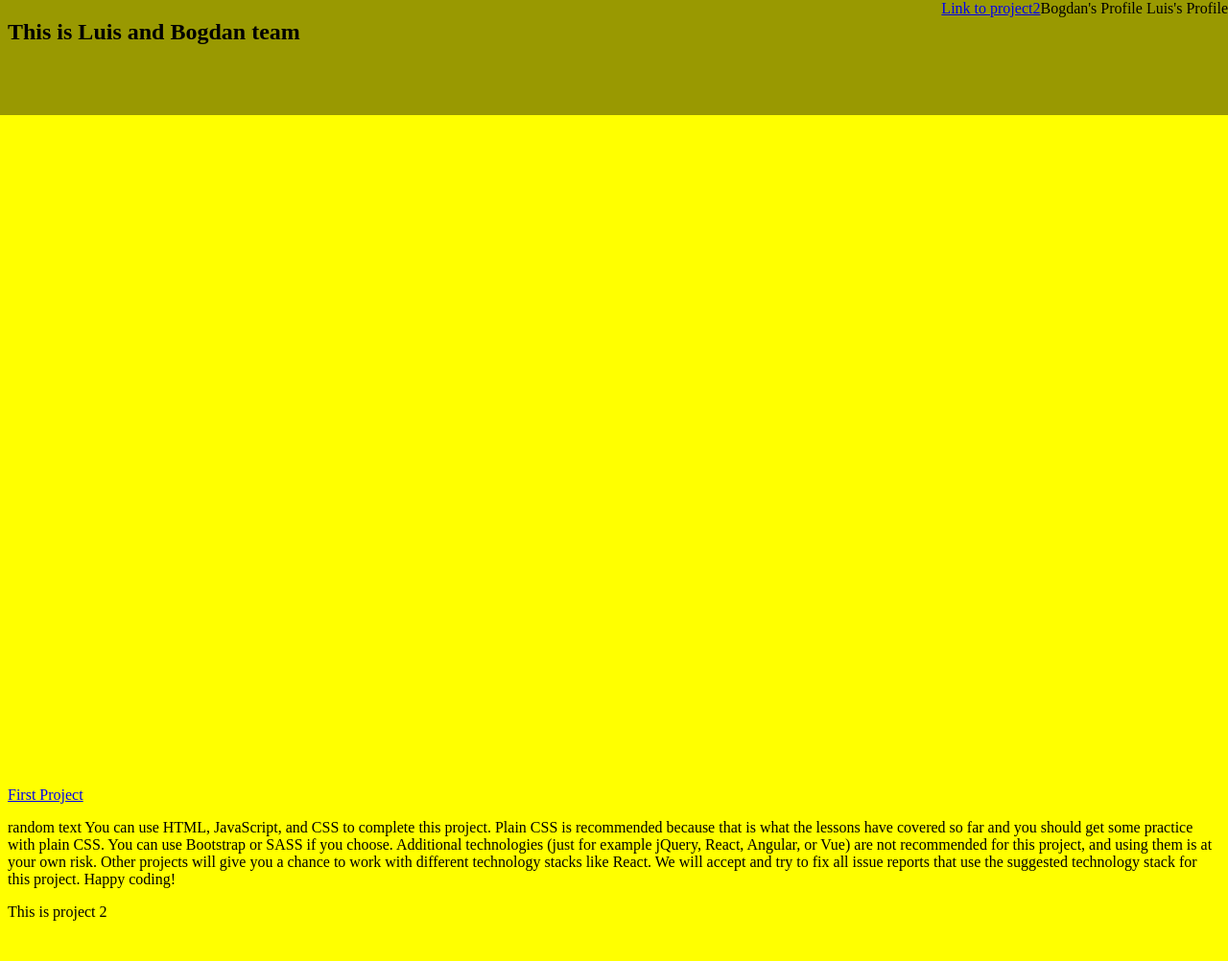
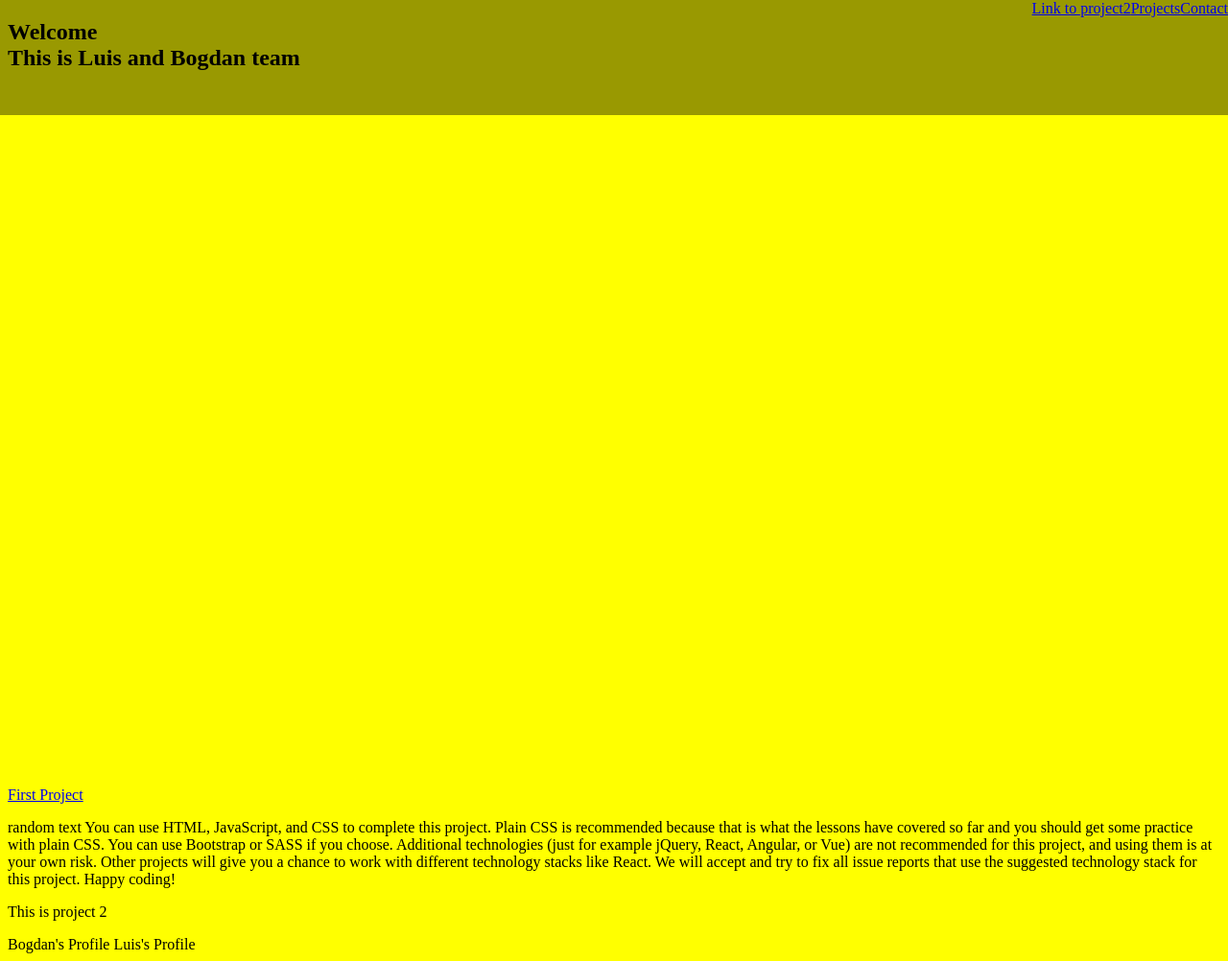
Before and after one commit to Thiazole/Luis-Bogdan, a plain HTML site: page index.html in a window 1280 px wide. Shown: the whole page at 96% size. Before the commit the page ends 976 px from the top, so only its background shows below. Drawn offline with Linux system fonts and the light colour scheme.

Commit message:
update Bogdan

```diff
--- a/index.html
+++ b/index.html
@@ -9,15 +9,17 @@
   <body>
     <nav id = "navbar">
       <div>
-        <a href="#project2" target="_self"> Link to project2</a>
+        <a href="#welcome-section" target="_self"> Link to project2</a>
       </div>
       <div>
-        <a id = "profile-link" ref="https://github.com/Thiazole" target = "_blank">Bogdan's Profile</a>
-        <a id = "profile-link" ref="https://github.com/luisdanielmata93" target = "_blank">Luis's Profile</a>
+        <a href="#projects" target="_self"> Projects</a>
+      </div>
+      <div>
+        <a href="#contact" target="_self"> Contact</a>
       </div>
     </nav>
     <script src="https://cdn.freecodecamp.org/testable-projects-fcc/v1/bundle.js"></script>
-    <section id = "welcome-section"><h1>This is Luis and Bogdan team</h1></section>
+    <section id = "welcome-section"><h1>Welcome<br/>This is Luis and Bogdan team</h1></section>
     <section id="projects">
       <div class="project-tile">
         <a href="project1.html">First Project</a>
@@ -34,6 +36,12 @@
       </div>
 
     </section>
+    <section id = "contact">
+      <div>
+        <a id = "profile-link" ref="https://github.com/Thiazole" target = "_blank">Bogdan's Profile</a>
+        <a id = "profile-link" ref="https://github.com/luisdanielmata93" target = "_blank">Luis's Profile</a>
+      </div>
+    </section>
     <script  src="js/index.js"></script>
   </body>
 </html>
```
